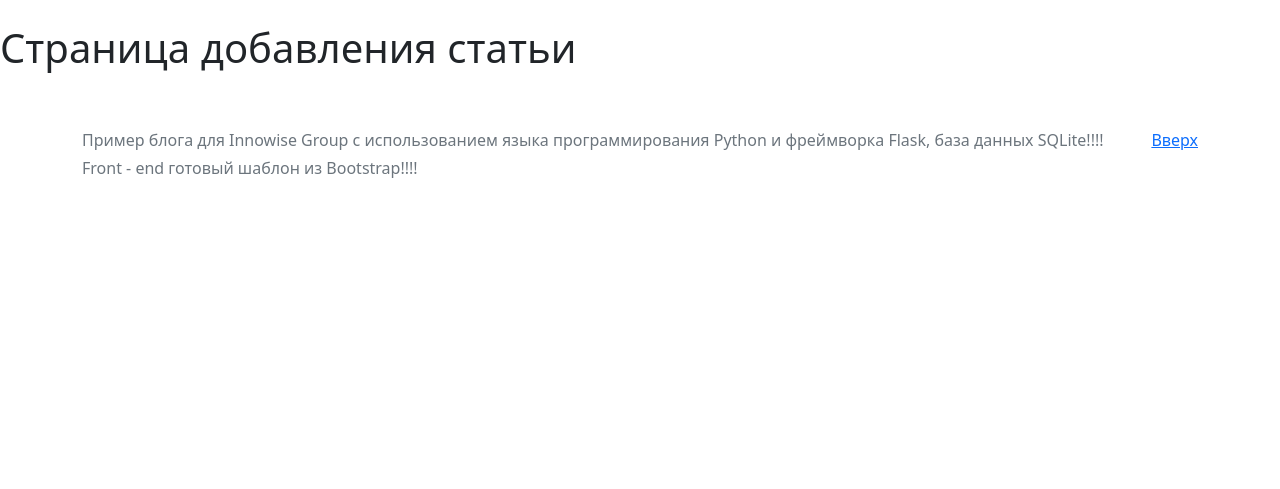
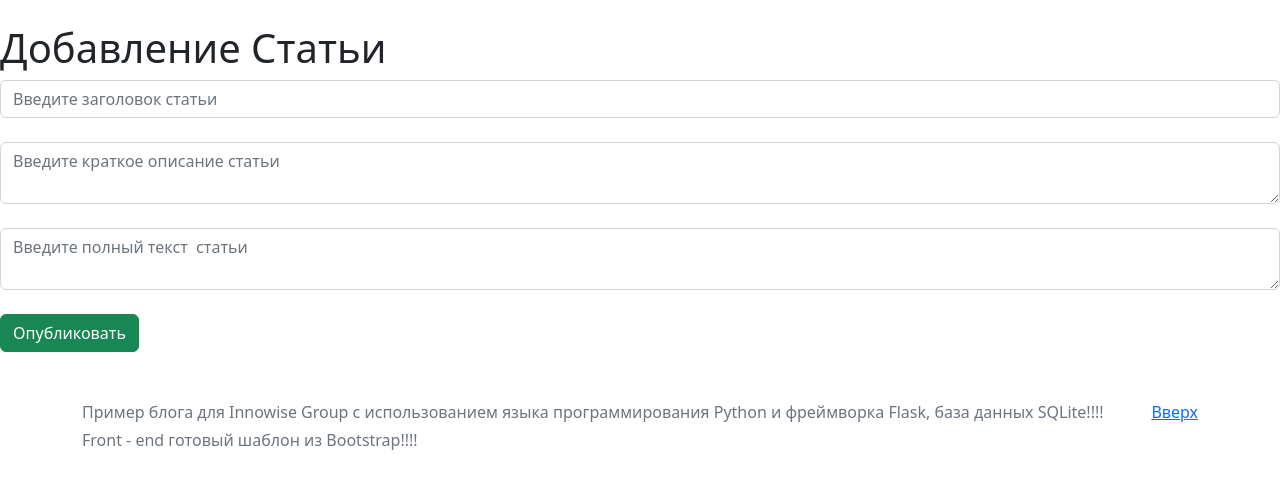
Before and after one commit to Sasa537/Web, a Flask app: page /add in a window 1280 px wide. Shown: the part 57-546 px from the top of the page. Run offline with Flask 2, Linux system fonts and the light colour scheme.

Commit message:
Добавлен шаблон страницы добавления статьи add.html и сделанна Model для добавления записи в БД

```diff
--- a/app.py
+++ b/app.py
@@ -1,8 +1,9 @@
-from flask import Flask, render_template
+from flask import Flask, render_template, request,redirect
 from flask_sqlalchemy import SQLAlchemy
 from datetime import datetime
 app = Flask(__name__)
 app.config['SQLALCHEMY_DATABASE_URI'] = 'sqlite:///blog.db'
+app.config['SQLALCHEMY_TRACK_MODIFICATIONS'] = False
 db = SQLAlchemy(app)
 
 
@@ -22,9 +23,25 @@ def index():
     return render_template("index.html")
 
 
-@app.route('/add')
+@app.route('/add', methods=['POST', 'GET'])
 def add():
-    return render_template("add.html")
+    if request.method == "POST":
+        title = request.form['title']
+        intro = request.form['intro']
+        text = request.form['text']
+
+        article = Article(title=title, intro=intro, text=text)
+
+        try:
+           db.session.add(article)
+           db.session.commit
+           return redirect('/')
+
+        except:
+            return "Ошибка при добавлении"
+
+    else:
+        return render_template("add.html")
 
 
 
--- a/templates/add.html
+++ b/templates/add.html
@@ -1,9 +1,15 @@
 {% extends "base.html" %}
 
 {% block title %}
-<title> Онлайн Магазин </title>
+<title> Онлайн Блог </title>
 {% endblock %}
 
 {% block body %}
-<h1> Страница добавления статьи</h1>
+<h1>Добавление Статьи</h1>
+<form method="post" >
+    <input type="text" name="title" id="title" class="form-control" placeholder="Введите заголовок статьи" align="center"><br>
+    <textarea name="intro" id="intro" class="form-control" placeholder="Введите краткое описание статьи" align="center"></textarea><br>
+    <textarea name="text" id="text" class="form-control" placeholder="Введите полный текст  статьи" align="center"></textarea><br>
+    <input type="submit"  class="btn btn-success" value="Опубликовать">
+</form>
 {% endblock %}
--- a/templates/index.html
+++ b/templates/index.html
@@ -1,7 +1,7 @@
 {% extends "base.html" %}
 
 {% block title %}
-<title> Онлайн Магазин </title>
+<title> Онлайн Блог </title>
 {% endblock %}
 
 {% block body %}
```
